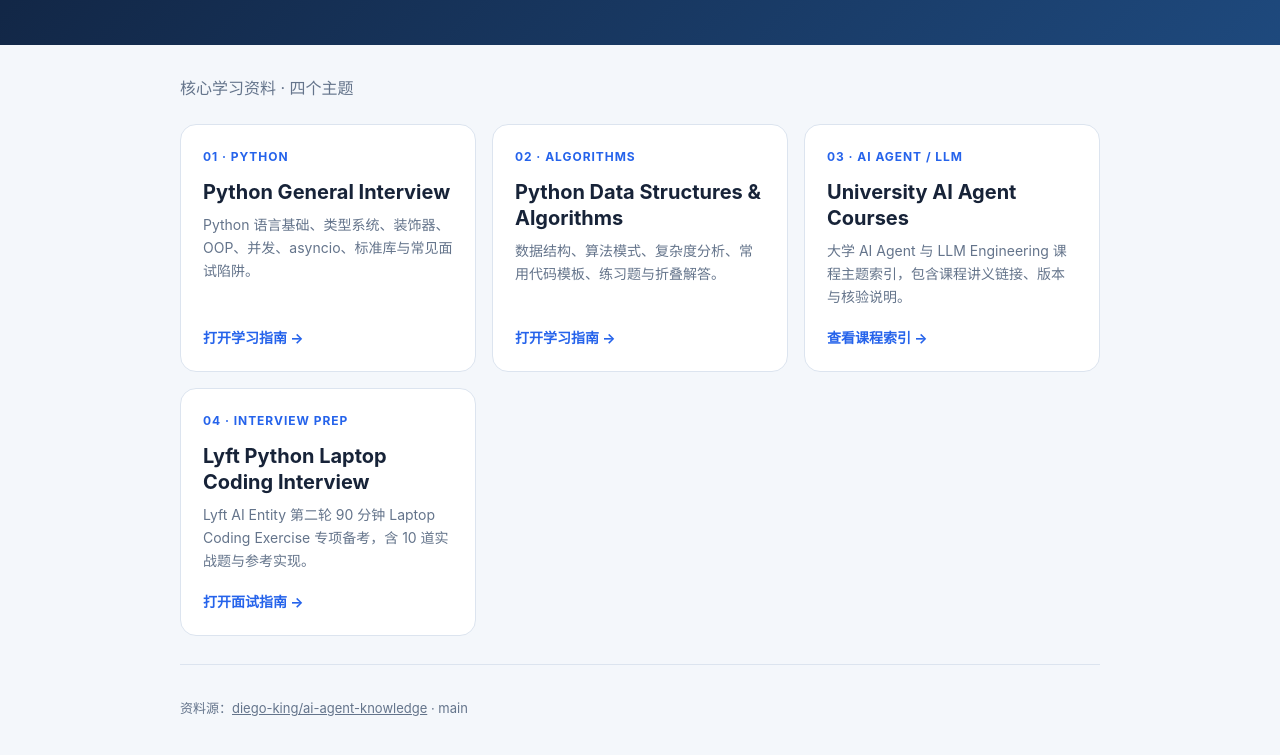
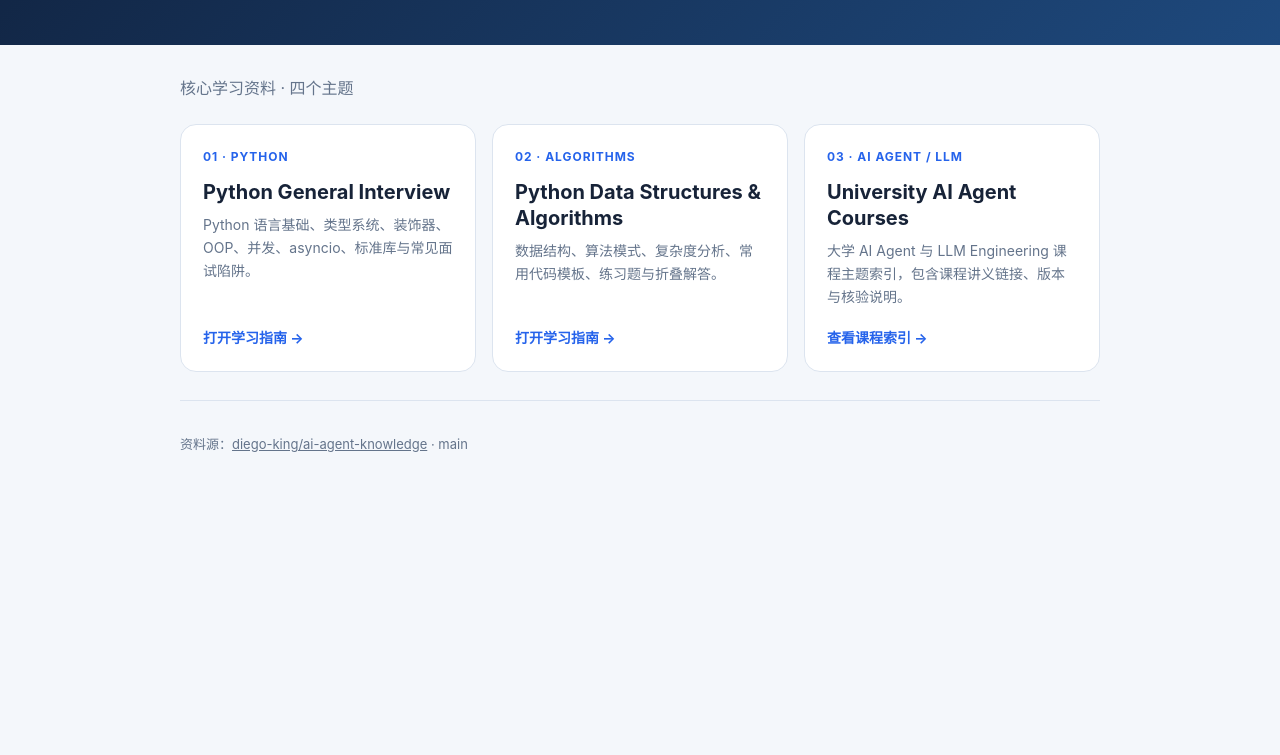
Before and after one commit to diego-king/ai-agent-knowledge, a plain HTML site: page docs/index.html in a window 1280 px wide. Shown: the part 223-978 px from the top of the page. After the commit the page ends 800 px from the top, so only its background shows below. Drawn offline with Linux system fonts and the light colour scheme.

Commit message:
Remove public homepage link to private Lyft interview guide

```diff
--- a/docs/index.html
+++ b/docs/index.html
@@ -57,12 +57,6 @@
         <p class="desc">大学 AI Agent 与 LLM Engineering 课程主题索引，包含课程讲义链接、版本与核验说明。</p>
         <span class="open">查看课程索引 →</span>
       </a>
-      <a class="card" href="lyft-laptop-coding-interview.html">
-        <span class="number">04 · INTERVIEW PREP</span>
-        <h2>Lyft Python Laptop Coding Interview</h2>
-        <p class="desc">Lyft AI Entity 第二轮 90 分钟 Laptop Coding Exercise 专项备考，含 10 道实战题与参考实现。</p>
-        <span class="open">打开面试指南 →</span>
-      </a>
     </section>
     <footer>
       <p>资料源：<a href="https://github.com/diego-king/ai-agent-knowledge">diego-king/ai-agent-knowledge</a> · main</p>
```
